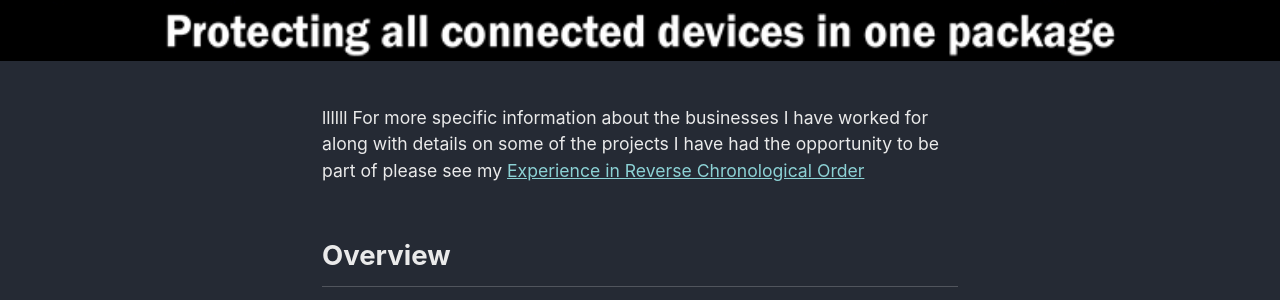
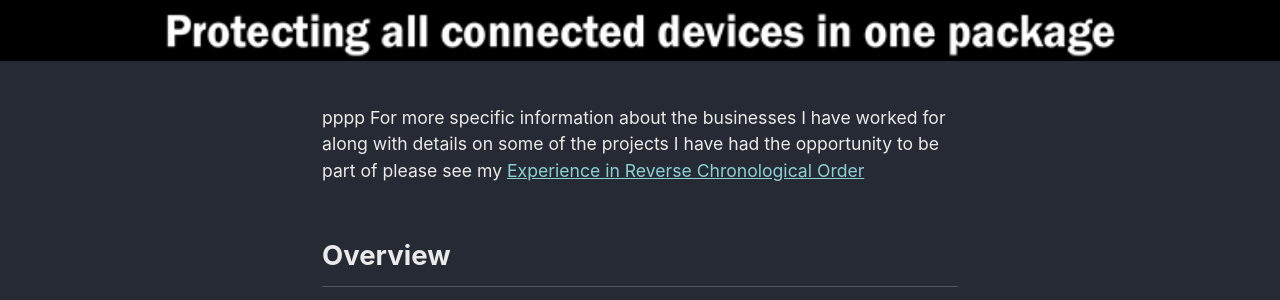
Before and after one commit to julianmummery/julianmummery.github.io, a Jekyll site: the page built from _pages/secureprivacy.md, in a window 1280 px wide. Shown: the part 490-790 px from the top of the page. Built offline with Jekyll 4.4.1, drawn with Linux system fonts in a browser that asks for light colours; nearby versions of some CDN libraries.

Commit message:
Update secureprivacy.md

```diff
--- a/_pages/secureprivacy.md
+++ b/_pages/secureprivacy.md
@@ -7,7 +7,7 @@
 header:
    image: "/assets/images/secure-privacy-header-background.jpg"
 ---
-<p style="font-size:0.80em; margin-top:0; margin-bottom: 0;">llllll
+<p style="font-size:0.80em; margin-top:0; margin-bottom: 0;">pppp
 For more specific information about the businesses I have worked for along with details on some of the projects I have had the opportunity to be part of please see my <a href="https://julianmummery.github.io/experience/" target="_blank">Experience in Reverse Chronological Order</a>
 
 <h2>Overview</h2>
```
